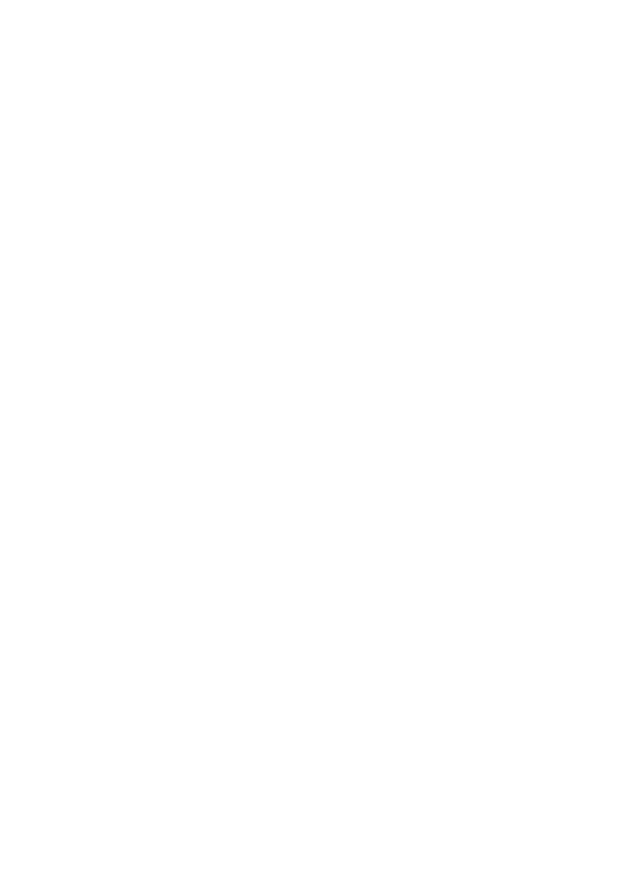
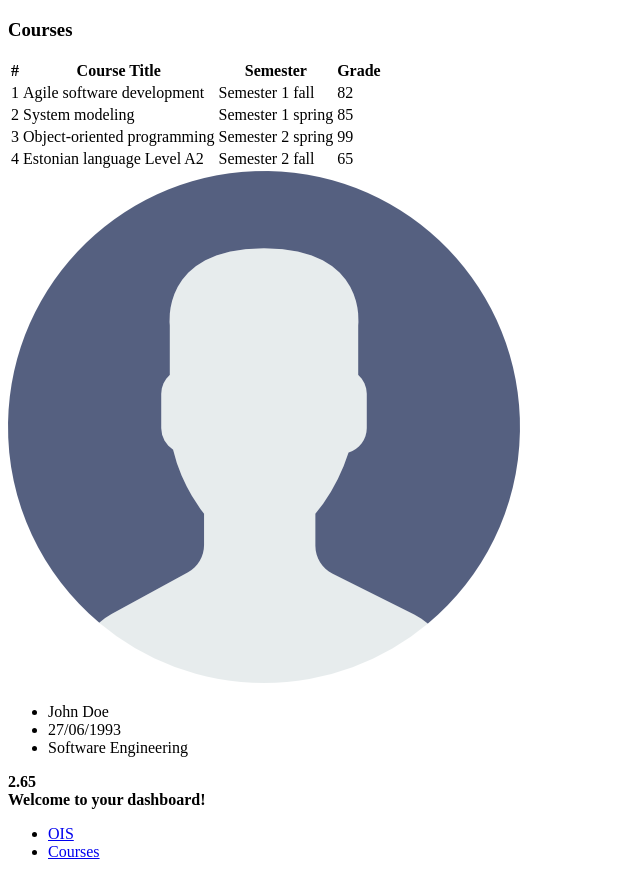
Before and after one commit to karl-martin-karno/web-app-lab1, a plain HTML site: page index.html in a window 1280 px wide. Shown: the whole page, without its empty margins (0-640 px from the left). Before the commit the page ends 800 px from the top, so only its background shows below. Drawn offline with Linux system fonts and the light colour scheme.

Commit message:
lisatud index html asjad.

```diff
--- a/index.html
+++ b/index.html
@@ -13,6 +13,137 @@
 </head>
 
 <body>
+<header>
+    <section>
+        <section>
+
+            <h1>Courses</h1>
+
+            <table>
+
+                <thead>
+
+                <tr>
+
+                    <th>#</th>
+
+                    <th>Course Title</th>
+
+                    <th>Semester</th>
+
+                    <th>Grade</th>
+
+                </tr>
+
+                </thead>
+
+                <tbody>
+
+                <tr>
+
+                    <td>1</td>
+
+                    <td>Agile software development</td>
+
+                    <td>Semester 1 fall</td>
+
+                    <td>82</td>
+
+                </tr>
+
+                <tr>
+
+                    <td>2</td>
+
+                    <td>System modeling</td>
+
+                    <td>Semester 1 spring</td>
+
+                    <td>85</td>
+
+                </tr>
+
+                <tr>
+
+                    <td>3</td>
+
+                    <td>Object-oriented programming</td>
+
+                    <td>Semester 2 spring</td>
+
+                    <td>99</td>
+
+                </tr>
+
+                <tr>
+
+                    <td>4</td>
+
+                    <td>Estonian language Level A2</td>
+
+                    <td>Semester 2 fall</td>
+
+                    <td>65</td>
+
+                </tr>
+
+                </tbody>
+
+            </table>
+
+        </section>
+
+        <div>
+
+            <img src="res/images/me.png" alt="My picture">
+
+        </div>
+
+        <div>
+
+            <ul>
+
+                <li>John Doe</li>
+
+                <li>27/06/1993</li>
+
+                <li>Software Engineering</li>
+
+            </ul>
+
+        </div>
+
+        <div>
+
+            <strong>2.65</strong>
+
+        </div>
+
+    </section>
+
+    <strong>Welcome to your dashboard!</strong>
+
+</header>
+
+<footer>
+
+    <ul>
+
+        <li>
+
+            <a href="https://ois2.ut.ee/">OIS</a>
+
+        </li>
+
+        <li>
+
+            <a href="https://courses.cs.ut.ee/">Courses</a>
+
+        </li>
+
+    </ul>
+
+</footer>
 
 </body>
 
```
